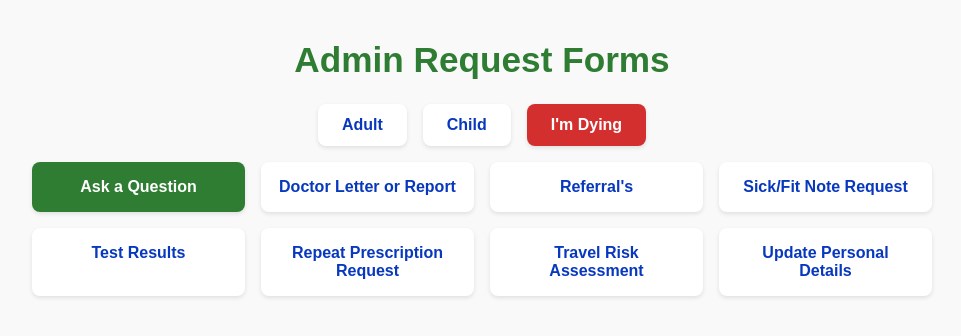
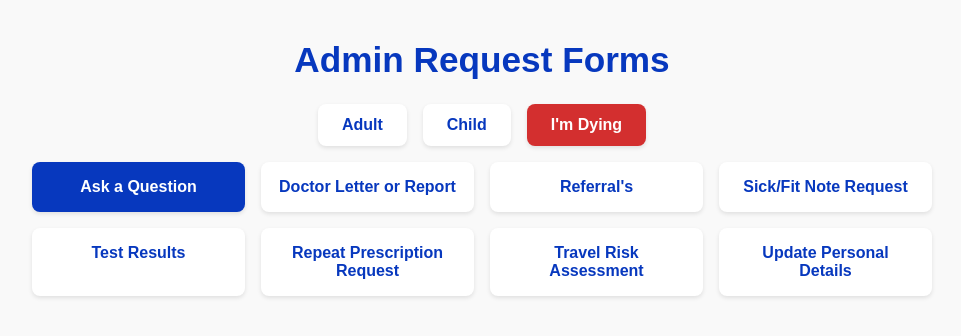
Before and after one commit to beattheforms/gp-triage-pwa, a plain HTML site: page admin.html in a window 1280 px wide. In both pictures the pointer is over the element "Ask a Question". Shown: the whole page, without its empty margins (158-1119 px from the left). Drawn offline with Linux system fonts and the light colour scheme.

Commit message:
Update admin.html

```diff
--- a/admin.html
+++ b/admin.html
@@ -18,7 +18,7 @@
     h1 {
       text-align: center;
       font-size: 2.2rem;
-      color: #2e7d32;
+      color: #0738be;
       margin-bottom: 1.5rem;
     }
 
@@ -42,7 +42,7 @@
     }
 
     .btn:hover {
-      background: #2e7d32;
+      background: #0738be;
       color: white;
     }
     .top-buttons {
```
